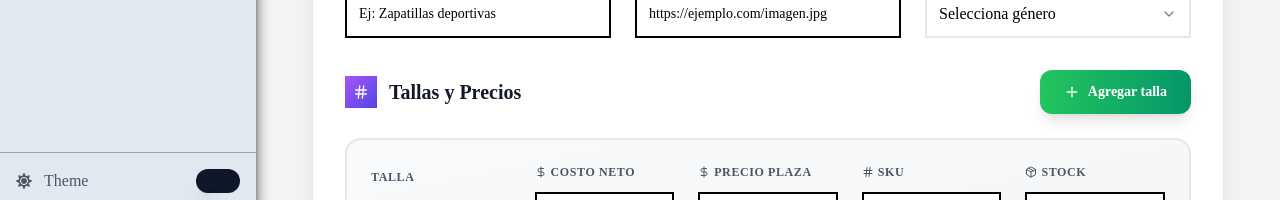
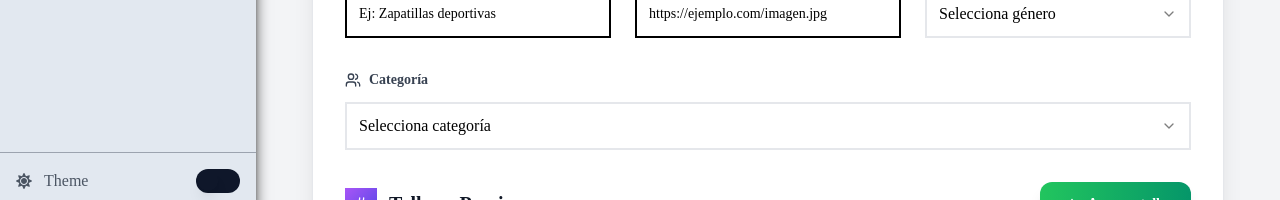
Before and after one commit to felipecalderon/d3si-front-v2, a Next.js app: page /home/inventory/create in a window 1280 px wide. Shown: the part 591-791 px from the top of the page. Built offline with nearby package versions, Linux system fonts and the light colour scheme; no server answers.

Commit message:
Se pueden agregar productos con categoria

```diff
--- a/src/components/Forms/CreateProductForm.tsx
+++ b/src/components/Forms/CreateProductForm.tsx
@@ -18,6 +18,7 @@ export default function CreateProductForm() {
             name: "",
             image: "",
             genre: "",
+            category: "",
             sizes: [
                 {
                     sizeNumber: "",
@@ -30,11 +31,19 @@ export default function CreateProductForm() {
         },
     ])
 
-    const [errors, setErrors] = useState<ErrorState[]>([{ sizes: [{}] }])
+    const [errors, setErrors] = useState<ErrorState[]>([
+        {
+            sizes: [{}],
+            category: "",
+        },
+    ])
 
     const validate = (data: CreateProductFormData[]): ErrorState[] => {
         return data.map((product) => {
-            const productErrors: ErrorState = { sizes: [] }
+            const productErrors: ErrorState = {
+                sizes: [],
+                category: "",
+            }
             if (!product.name.trim()) productErrors.name = "Falta llenar este campo"
             if (!product.genre.trim()) productErrors.genre = "Falta llenar este campo"
 
@@ -82,6 +91,7 @@ export default function CreateProductForm() {
                 name: "",
                 image: "",
                 genre: "",
+                category: "",
                 sizes: [
                     {
                         sizeNumber: "",
@@ -93,7 +103,13 @@ export default function CreateProductForm() {
                 ],
             },
         ])
-        setErrors([...errors, { sizes: [{}] }])
+        setErrors([
+            ...errors,
+            {
+                sizes: [{}],
+                category: "",
+            },
+        ])
     }
 
     const removeProduct = (index: number) => {
@@ -316,6 +332,38 @@ export default function CreateProductForm() {
                                             </p>
                                         )}
                                     </div>
+                                </div>
+
+                                <div className="space-y-3">
+                                    <label className="flex items-center gap-2 text-sm font-semibold text-gray-700 dark:text-gray-300">
+                                        <Users className="w-4 h-4" />
+                                        Categoría
+                                    </label>
+                                    <Select
+                                        value={product.category}
+                                        onValueChange={(value) => handleProductChange(pIndex, "category", value)}
+                                    >
+                                        <SelectTrigger
+                                            className={`h-12 text-base border-2 transition-all duration-200 ${
+                                                errors[pIndex]?.category
+                                                    ? "border-red-300 focus:border-red-500 focus:ring-red-500"
+                                                    : "border-gray-200 dark:border-slate-600 focus:border-blue-500 focus:ring-blue-500"
+                                            } bg-white dark:bg-slate-800`}
+                                        >
+                                            <SelectValue placeholder="Selecciona categoría" />
+                                        </SelectTrigger>
+                                        <SelectContent className="bg-white dark:bg-slate-800 border-2 border-gray-200 dark:border-slate-600">
+                                            <SelectItem value="Hombre">Hombre</SelectItem>
+                                            <SelectItem value="Mujer">Mujer</SelectItem>
+                                            <SelectItem value="Unisex">Unisex</SelectItem>
+                                        </SelectContent>
+                                    </Select>
+                                    {errors[pIndex]?.category && (
+                                        <p className="text-red-500 text-sm flex items-center gap-2 mt-2">
+                                            <div className="w-2 h-2 bg-red-500 rounded-full"></div>
+                                            {errors[pIndex].category}
+                                        </p>
+                                    )}
                                 </div>
 
                                 {/* Sizes Section */}
--- a/src/interfaces/products/ICreateProductForm.ts
+++ b/src/interfaces/products/ICreateProductForm.ts
@@ -9,6 +9,7 @@ export interface Size {
 }
 
 export interface CreateProductFormData {
+    category: string
     name: string
     image: string
     genre: string
@@ -20,6 +21,7 @@ export interface MassiveCreateProductData {
 }
 
 export interface ErrorState {
+    category: string
     name?: string
     image?: string
     genre?: string
```
